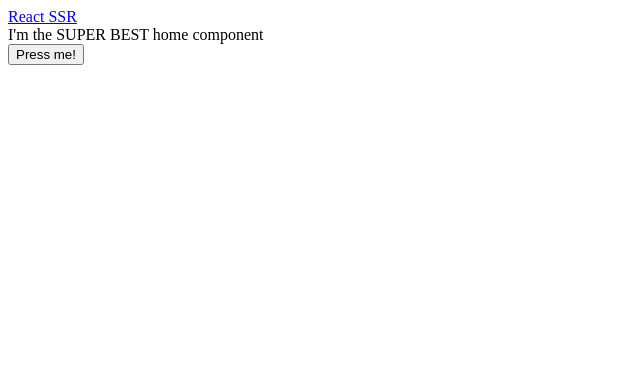
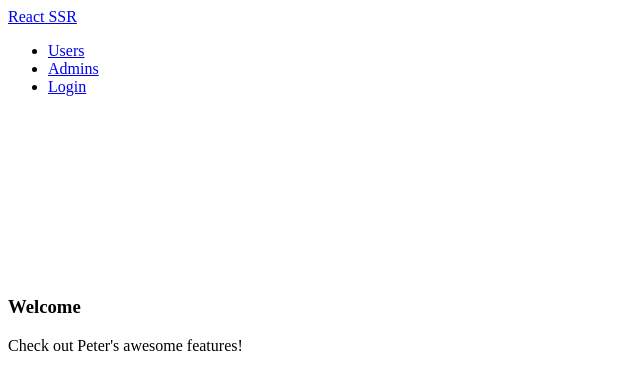
Before and after one commit to petervillaroman/Server-Side-Rendering-with-React-Redux, a React app: page / in a window 1280 px wide. Shown: the top 390 px of the page, without its empty margins (0-640 px from the left). Built offline with nearby package versions, Linux system fonts and the light colour scheme; the HTML template or start-up script is replaced by a standard one.

Commit message:
73: Finished section 9
Connected all the headers and then styled our home page / header links using materialize css.

Section 9
Lecture 73

```diff
--- a/src/client/App.js
+++ b/src/client/App.js
@@ -16,5 +16,5 @@
 
 export default {
 	component: App,
-	loadData: ({ dispatch }) => dispatch(fetchCurrentUser),
+	loadData: ({ dispatch }) => dispatch(fetchCurrentUser()),
 };
--- a/src/client/components/Header.js
+++ b/src/client/components/Header.js
@@ -6,15 +6,35 @@
 
 const Header = ({ auth }) => {
 	console.log('My auth status is', auth);
+
+	const authButton = auth ? (
+		<a href='/api/logout'> Logout</a>
+	) : (
+		<a href='/api/auth/google'>Login</a>
+	);
 	return (
-		<div>
-			<Link to='/'> React SSR </Link>
-		</div>
+		<nav>
+			<div className='nav-wrapper'>
+				<Link to='/' className='brand-logo'>
+					{' '}
+					React SSR{' '}
+				</Link>
+				<ul className='right'>
+					<li>
+						<Link to='/users'> Users</Link>
+					</li>
+					<li>
+						<Link to='/admins'> Admins</Link>
+					</li>
+					<li>{authButton}</li>
+				</ul>
+			</div>
+		</nav>
 	);
 };
 
 function mapStateToProps({ auth }) {
-	return { auth };
+	return { auth: auth };
 }
 
 export default connect(mapStateToProps)(Header);
--- a/src/client/pages/HomePage.js
+++ b/src/client/pages/HomePage.js
@@ -1,17 +1,16 @@
 /** @format */
 
-import React from "react";
+import React from 'react';
 
 const Home = () => {
-  return (
-    <div>
-      <div>I'm the SUPER BEST home component</div>
-      <button onClick={() => console.log("Hello There!")}>Press me!</button>
-    </div>
-  );
+	return (
+		<div className='center-align' style={{ marginTop: '200px' }}>
+			<h3>Welcome</h3>
+			<p>Check out Peter's awesome features!</p>
+		</div>
+	);
 };
 
 export default {
-  component: Home
-
+	component: Home,
 };
```
Also changed, not shown: src/helpers/renderer.js (+7 -5 lines), public/bundle.js, 1 other file (tests, documents, lock files or other folders).
